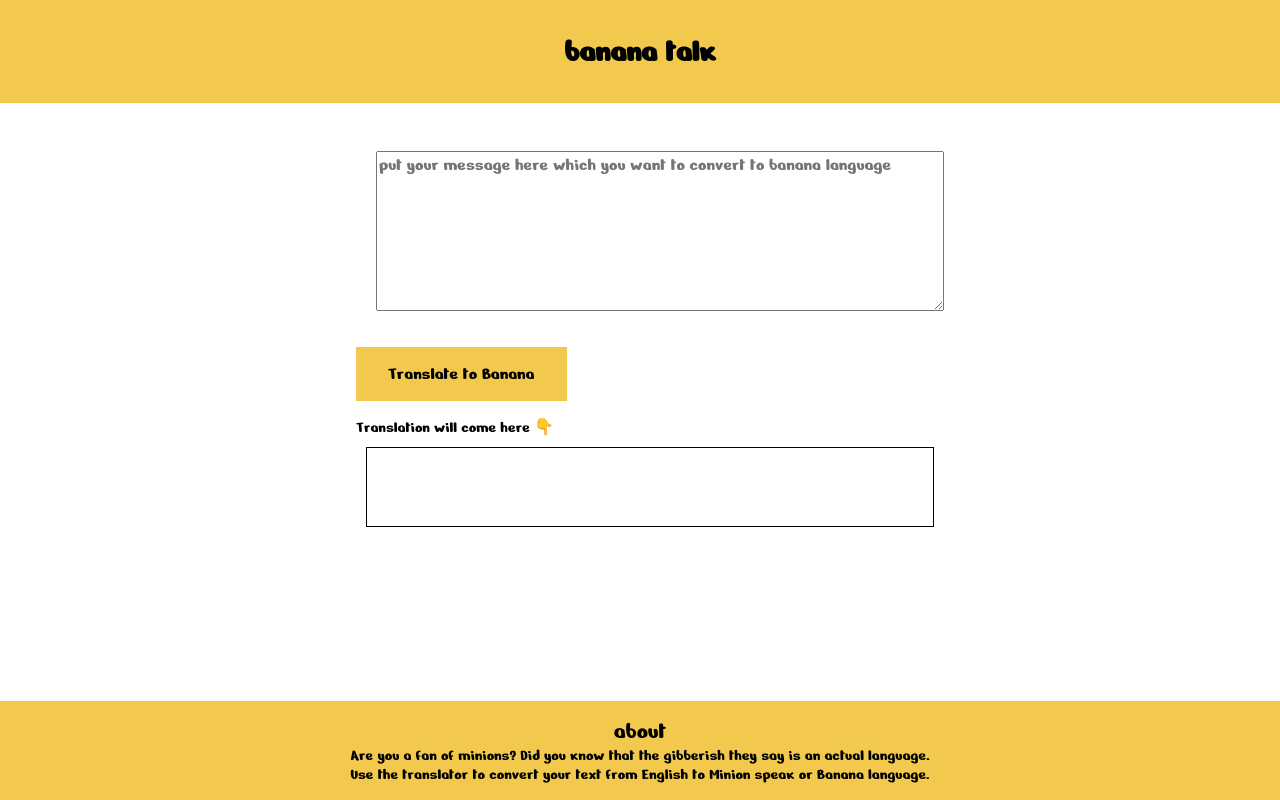
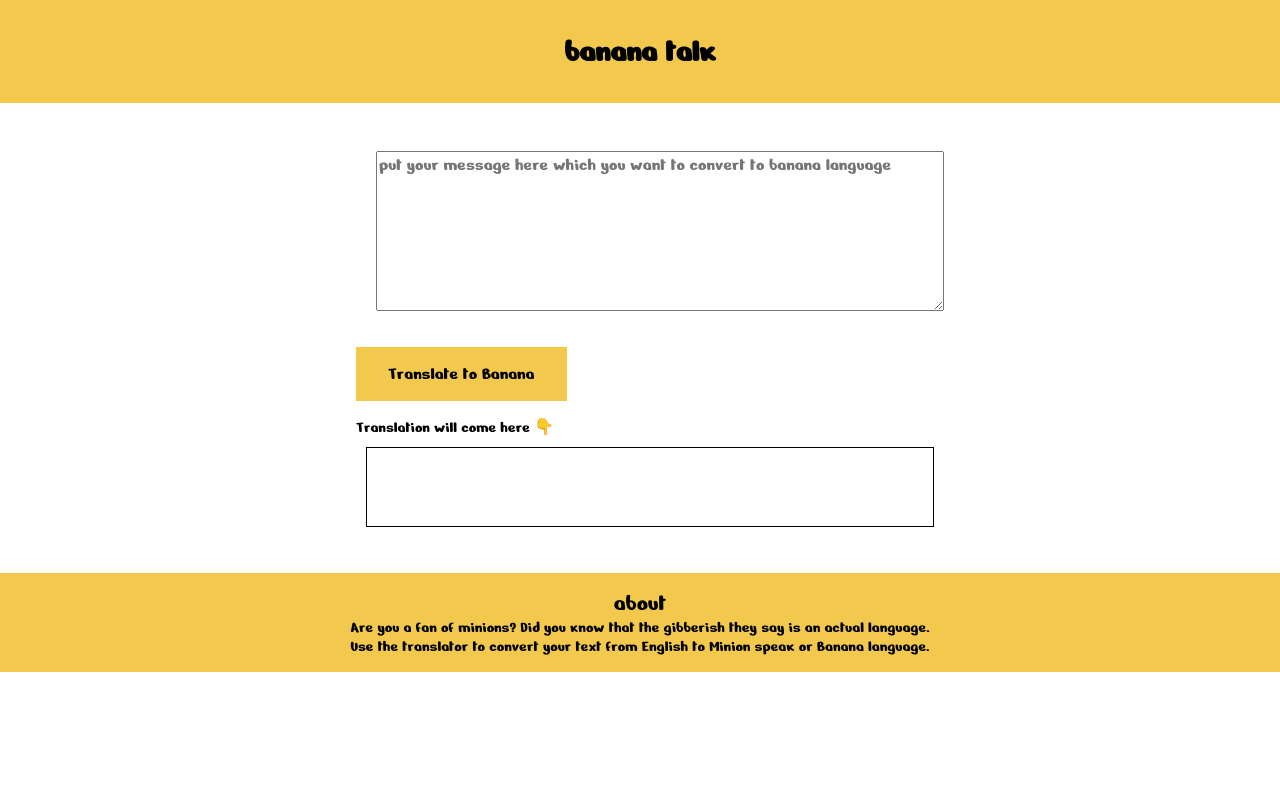
Before and after one commit to anshuldaksh2016/neog-lesson-4-banana-website, a plain HTML site: page index.html in a window 1280 px wide. Drawn offline with Linux system fonts and the light colour scheme.

Commit message:
footer position fix

```diff
--- a/style.css
+++ b/style.css
@@ -52,12 +52,12 @@
 }
 
 .footer {
-  position: fixed;
   bottom: 0;
   width: 100%;
   padding: 1rem;
   background-color: #f2c94c;
   text-align: center;
+  margin-top: 20px;
 }
 
 .footer p {
```
